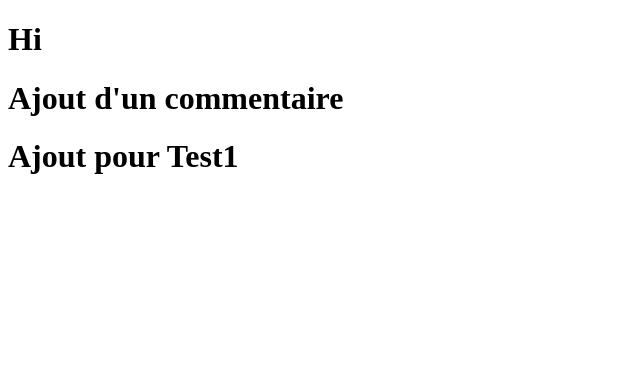
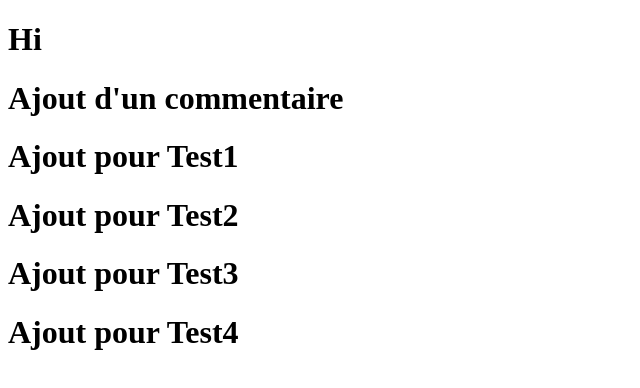
Before and after one commit to AzizOurabiah/TestRepos, a plain HTML site: page index.html in a window 1280 px wide. Shown: the whole page, without its empty margins (0-640 px from the left). Drawn offline with Linux system fonts and the light colour scheme.

Commit message:
Ajout test2, 3, 4 et 5

```diff
--- a/index.html
+++ b/index.html
@@ -12,6 +12,9 @@
     <h1>Hi</h1>
     <h1>Ajout d'un commentaire</h1>
     <h1>Ajout pour Test1</h1>
+    <h1>Ajout pour Test2</h1>
+    <h1>Ajout pour Test3</h1>
+    <h1>Ajout pour Test4</h1>
 </body>
 
 </html>
```
